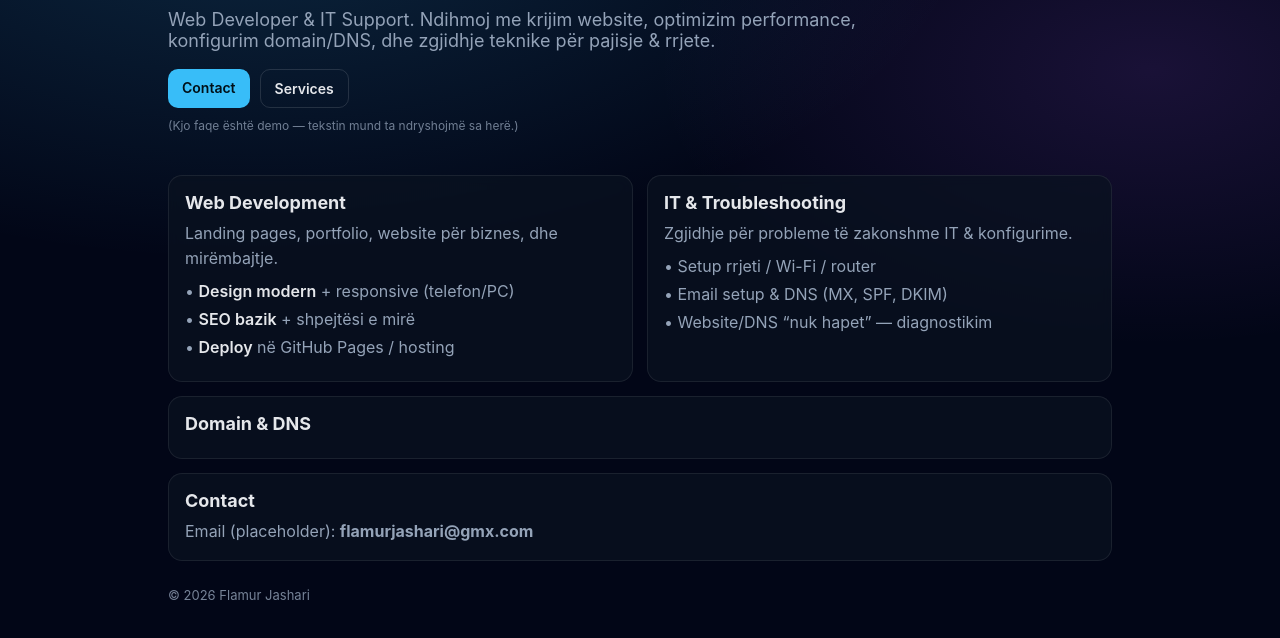
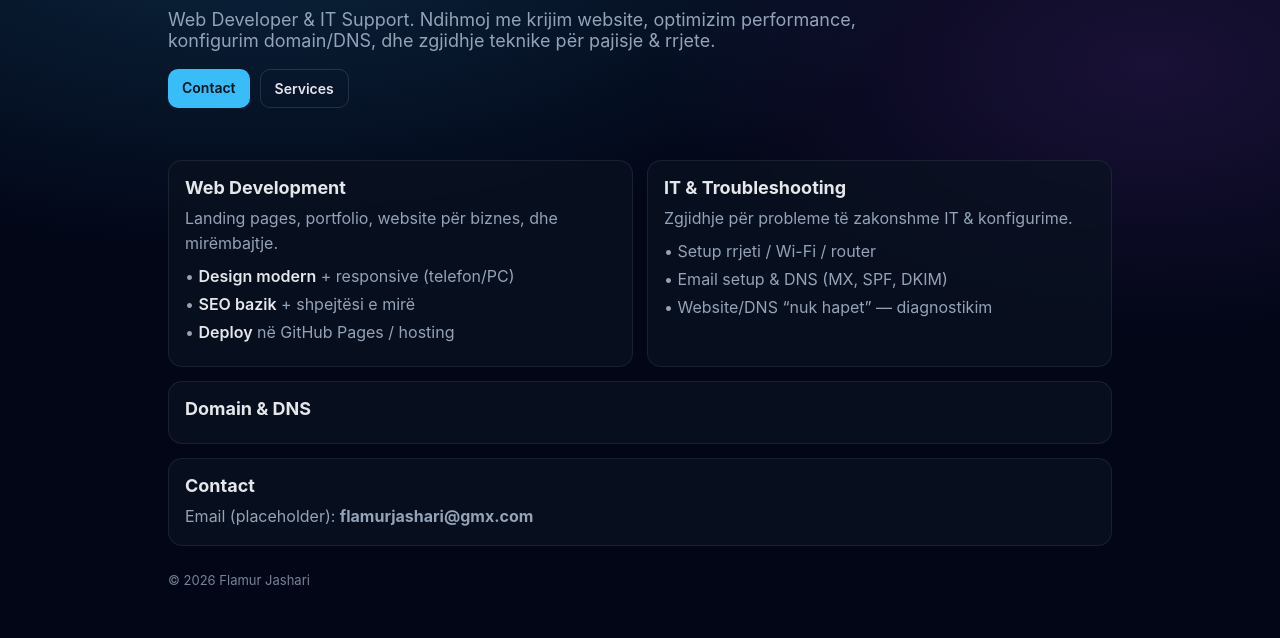
Before and after one commit to FlamurJashari/flamurjashari.com, a plain HTML site: page index.html in a window 1280 px wide. Shown: the part 184-822 px from the top of the page. Drawn offline with Linux system fonts and the light colour scheme.

Commit message:
Remove demo text from index.html
Removed demo text from the services section.

```diff
--- a/index.html
+++ b/index.html
@@ -86,7 +86,7 @@
         <a class="btn ghost" href="#services">Services</a>
       </div>
       <div class="small" style="margin-top:10px;">
-        (Kjo faqe është demo — tekstin mund ta ndryshojmë sa herë.)
+
       </div>
     </section>
 
```
